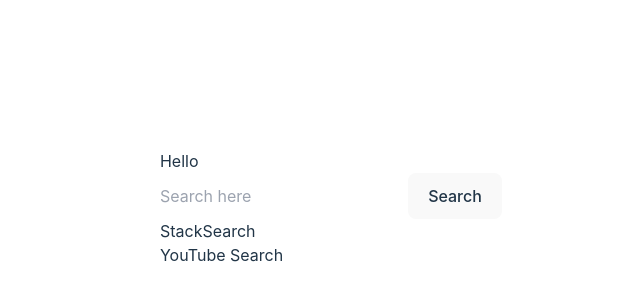
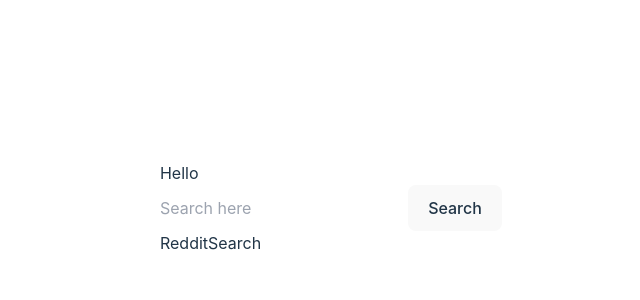
Before and after one commit to NeggFriedRice/search-party, a React (Vite) app: page / in a window 1280 px wide. Shown: the part 192-492 px from the top of the page, without its empty margins (309-949 px from the left). Built offline with nearby package versions, Linux system fonts and the light colour scheme.

Commit message:
Add Reddit search component

```diff
--- a/src/App.jsx
+++ b/src/App.jsx
@@ -1,6 +1,7 @@
 import { useState, useEffect } from 'react'
 import StackSearch from './components/StackSearch'
 import YouTubeSearch from './components/YouTubeSearch'
+import RedditSearch from './components/RedditSearch'
 
 function App() {
 
@@ -25,8 +26,9 @@
         <input type="text" placeholder="Search here" value={searchTerm} onChange={inputChangeHandler}></input>
         <button type="submit">Search</button>
       </form>
-      <StackSearch searchTerm={ searchTerm } trigger={ trigger } />
-      <YouTubeSearch searchTerm={ searchTerm } trigger ={ trigger }/>
+      {/* <StackSearch searchTerm={ searchTerm } trigger={ trigger } />
+      <YouTubeSearch searchTerm={ searchTerm } trigger ={ trigger }/> */}
+      <RedditSearch searchTerm={ searchTerm } trigger={ trigger } />
     </>
   )
 }
--- /dev/null
+++ b/src/components/RedditSearch.jsx
@@ -0,0 +1,35 @@
+import { useEffect, useState } from 'react'
+
+export default function RedditSearch({ searchTerm, trigger }) {
+
+    const [redditPosts, setRedditPosts] = useState(null)
+
+    async function getRedditPosts() {
+        if (!searchTerm) {
+            return
+        } else {
+            try {
+                await fetch('https://www.reddit.com/r/subreddit/search.json?q=useeffect not working')
+                .then(response => response.json())
+                .then(data => setRedditPosts(data.data.children))
+            } catch (err) {
+                console.log(err)
+            }
+        }
+    }
+
+    useEffect(() => {
+        getRedditPosts()
+    }, [trigger])
+
+    return (
+      <>
+        <div className="bg-blue-800">
+            <div className="text-[26px]">RedditSearch</div>
+            {redditPosts &&
+            redditPosts.slice(0, 5).map((post, index) =>
+                <p key={index}>{post.data.title}</p>)}
+        </div>
+      </>
+    )
+}
```
